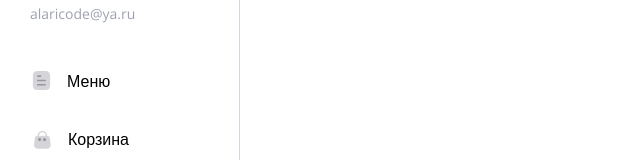
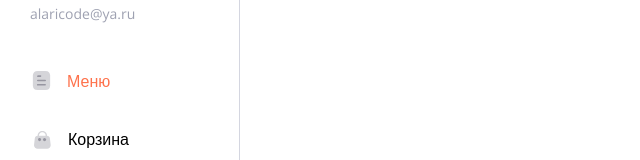
Before and after one commit to zakharovdm/pizza-app, a React (Vite) app: page / in a window 1280 px wide. Shown: the part 176-336 px from the top of the page, without its empty margins (0-640 px from the left). Built offline with nearby package versions, Linux system fonts and the light colour scheme.

Commit message:
add style for active link

```diff
--- a/src/layout/Layout/Layout.module.css
+++ b/src/layout/Layout/Layout.module.css
@@ -70,3 +70,7 @@
   padding: 9px 22px 9px 9px;
   align-self: self-start;
 }
+
+.active {
+  color: var(--primary-color);
+}
--- a/src/layout/Layout/Layout.tsx
+++ b/src/layout/Layout/Layout.tsx
@@ -1,9 +1,11 @@
-import { Link, Outlet } from 'react-router-dom';
+import { NavLink, Outlet } from 'react-router-dom';
 import Button from '../../components/Button/Button';
 import styles from './Layout.module.css';
+import cn from 'classnames';
 
 export function Layout() {
-	return <div className={styles.layout}>
+	return (
+		<div className={styles.layout}>
 			<div className={styles.sidebar}>
 				<div className={styles.infoUser}>
 					<div>
@@ -17,11 +19,22 @@ export function Layout() {
 				<div className={styles.links}>
 					<div className={styles.linkInner}>
 						<img src="./menuicon.svg" alt="Иконка меню" />
-					<Link className={styles.link} to="/">Меню</Link>
+						<NavLink
+							className={({ isActive }) =>
+								cn(styles.link, { [styles.active]: isActive })
+							}
+							to="/"
+						>
+              Меню
+						</NavLink>
 					</div>
 					<div className={styles.linkInner}>
 						<img src="./carticon.svg" alt="Иконка корзины" />
-					<Link className={styles.link}  to="/cart">Корзина</Link>
+						<NavLink className={({ isActive }) =>
+							cn(styles.link, { [styles.active]: isActive })
+						} to="/cart">
+              Корзина
+						</NavLink>
 					</div>
 				</div>
 				<Button type="button" className={styles.logoutButton} apperance="small">
@@ -32,5 +45,6 @@ export function Layout() {
 			<div>
 				<Outlet />
 			</div>
-	</div>;
+		</div>
+	);
 }
```
Lines whose indentation alone changed are shown as unchanged.
